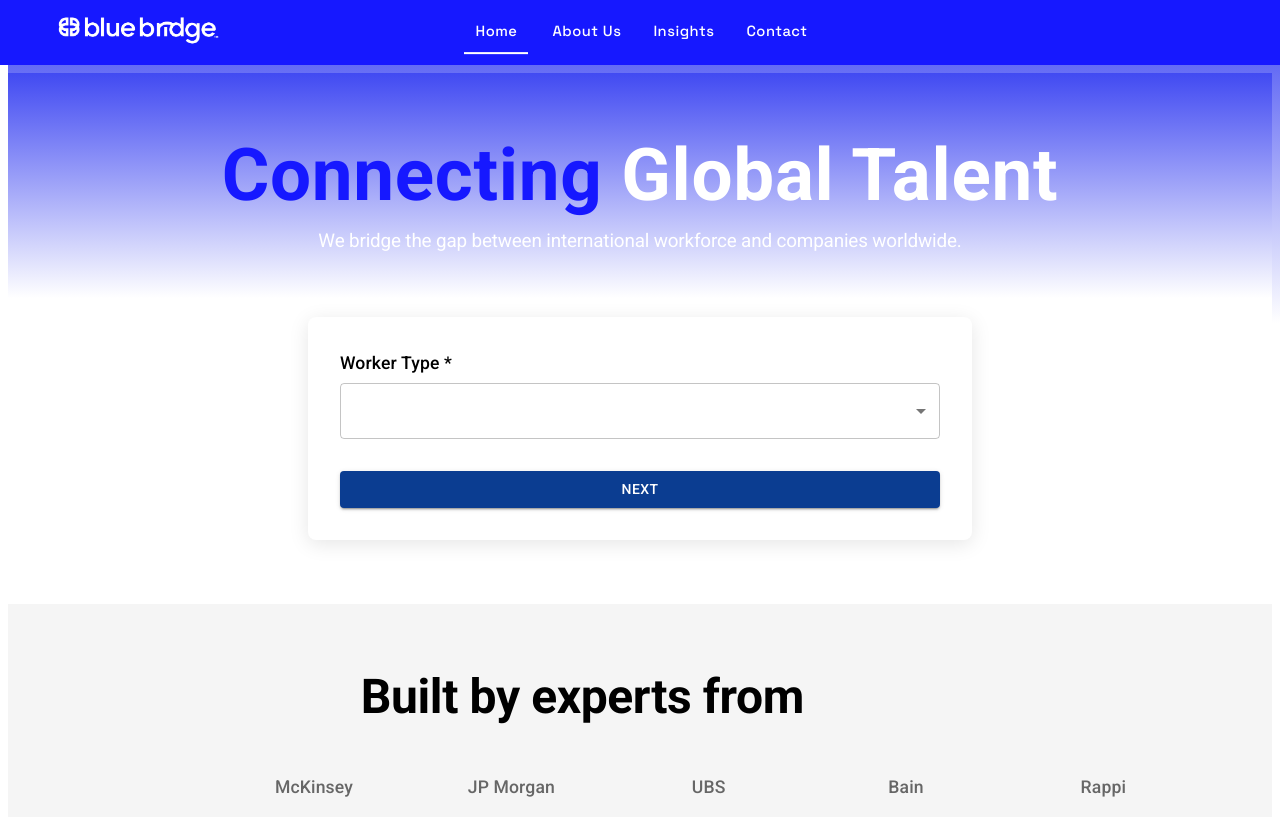
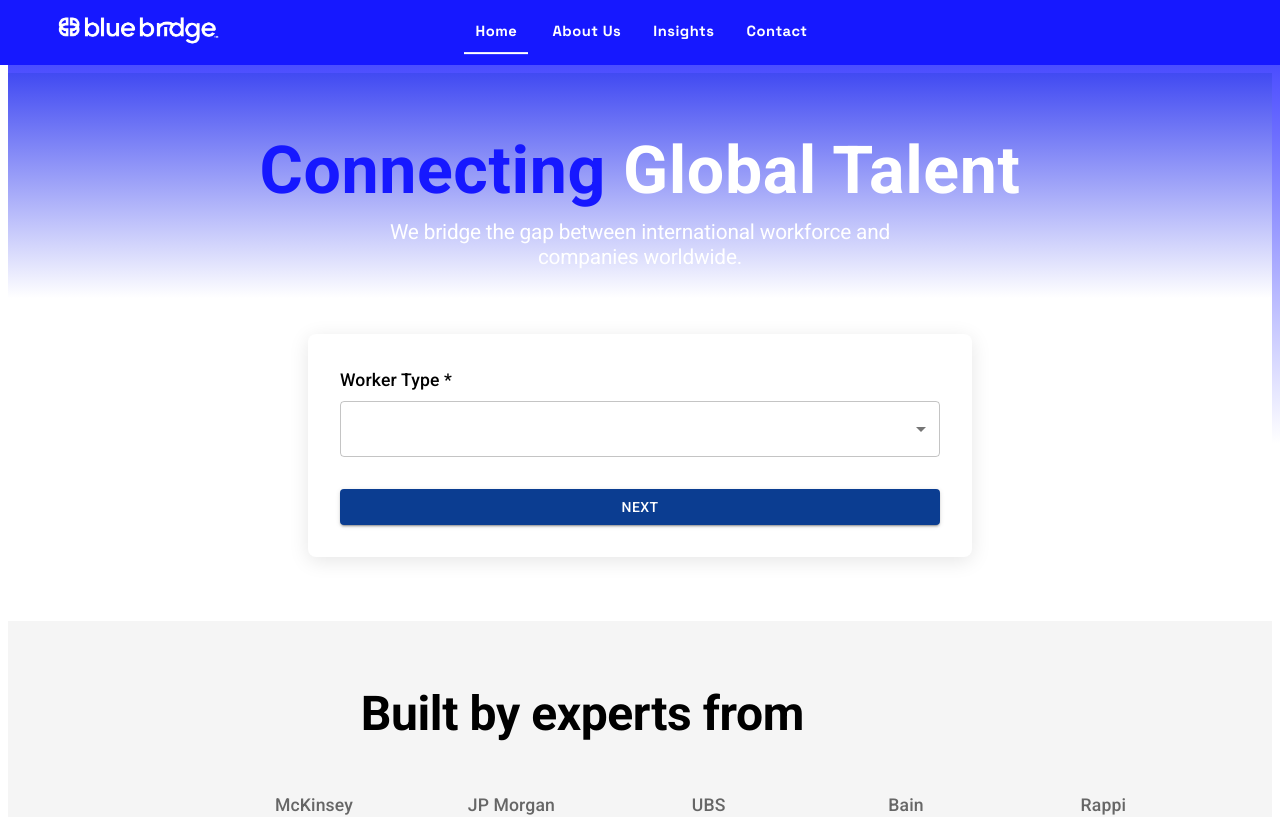
Before and after one commit to ddgrana2/bluebridge-landing, a React (Create React App) app: page / in a window 1280 px wide. Shown: the top 817 px of the page. Built offline with nearby package versions, Linux system fonts and the light colour scheme.

Commit message:
Update styles: adjust title sizes, gradient position and navbar text weight

```diff
--- a/src/components/navbar/navbar.jsx
+++ b/src/components/navbar/navbar.jsx
@@ -7,7 +7,7 @@ const NavButton = styled(Button)(({ theme, active }) => ({
   padding: '8px 8px',
   fontSize: '0.92rem',
   color: '#FFFFFF',
-  fontWeight: 500,
+  fontWeight: 700,
   textTransform: 'capitalize',
   fontFamily: '"Space Grotesk", sans-serif',
   letterSpacing: '0.5px',
@@ -117,13 +117,14 @@ function Navbar() {
       {/* Spacer para compensar el navbar fijo */}
       <Box sx={{ height: '65px' }} />
 
-      {/* Degradado se mantiene igual */}
+      {/* Degradado actualizado */}
       <Box
         sx={{
-          height: '315px',
+          height: '378px',
           width: '100%',
-          background: 'linear-gradient(180deg, #414AF2 0%, #FFFFFF 100%)',
+          background: 'linear-gradient(180deg, #4B4DFF 0%, #FFFFFF 100%)',
           position: 'absolute',
+          top: '65px',
           zIndex: -1
         }}
       />
--- a/src/pages/home/home.jsx
+++ b/src/pages/home/home.jsx
@@ -57,7 +57,7 @@ function Home() {
               <Typography
                 component="span"
                 sx={{
-                  fontSize: { xs: '3.25rem', md: '4.55rem' },
+                  fontSize: { xs: '2.95rem', md: '4.14rem' },
                   fontWeight: 700,
                   color: '#1618FF',
                   display: 'inline'
@@ -68,7 +68,7 @@ function Home() {
               <Typography
                 component="span"
                 sx={{
-                  fontSize: { xs: '3.25rem', md: '4.55rem' },
+                  fontSize: { xs: '2.95rem', md: '4.14rem' },
                   fontWeight: 700,
                   color: '#FFFFFF',
                   display: 'inline'
@@ -83,17 +83,18 @@ function Home() {
               component="h2"
               textAlign="center"
               sx={{
-                fontSize: { xs: '0.88rem', md: '1.18rem' },
+                fontSize: { xs: '0.97rem', md: '1.30rem' },
                 fontWeight: 400,
                 color: '#FFFFFF',
                 maxWidth: '700px',
                 mx: 'auto',
                 mb: 8,
                 position: 'relative',
-                zIndex: 2
+                zIndex: 2,
+                whiteSpace: 'pre-line'
               }}
             >
-              We bridge the gap between international workforce and companies worldwide.
+              {'We bridge the gap between international workforce and\ncompanies worldwide.'}
             </Typography>
 
             {/* Asegurarse que todo el contenido esté sobre el degradado */}
```
